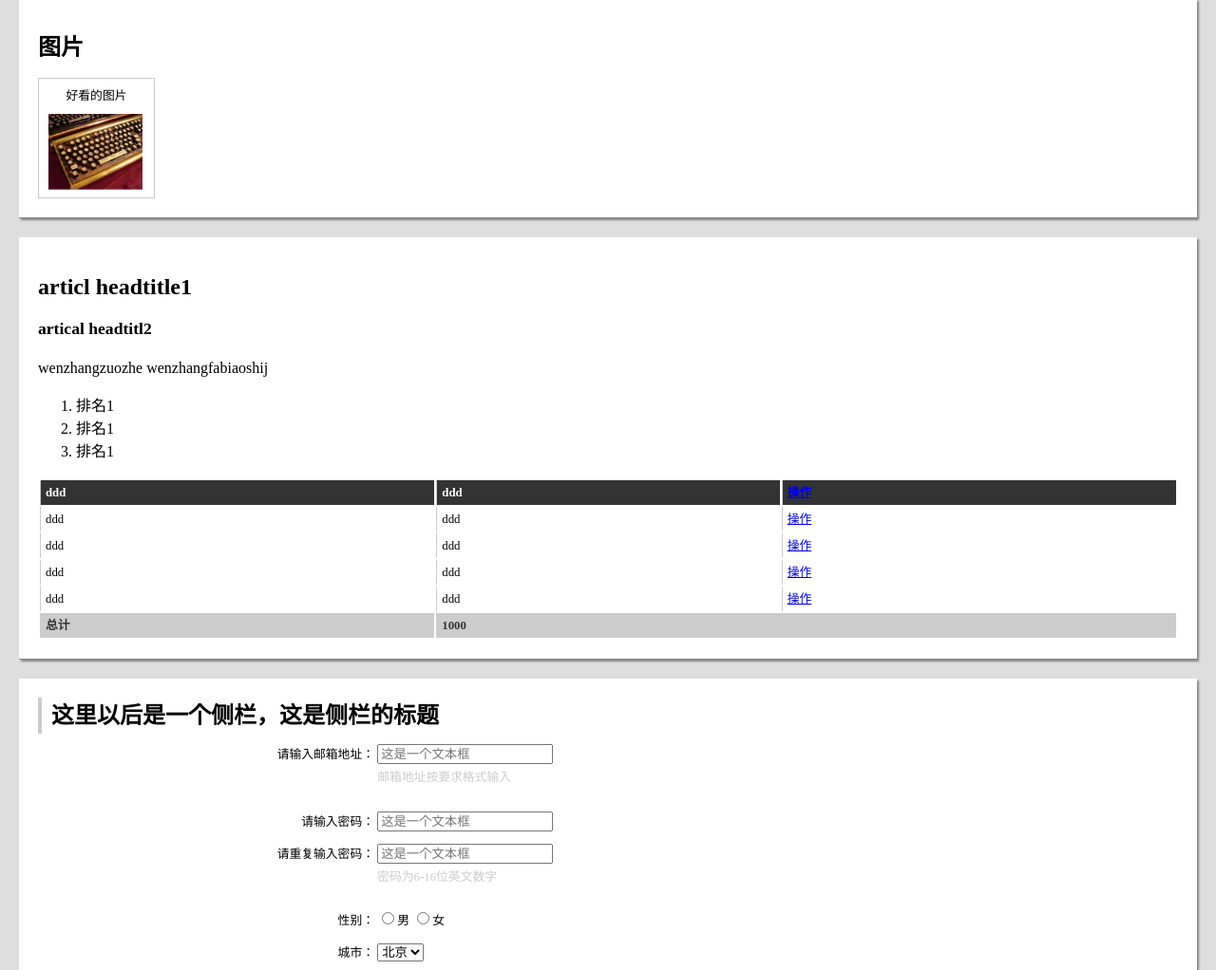
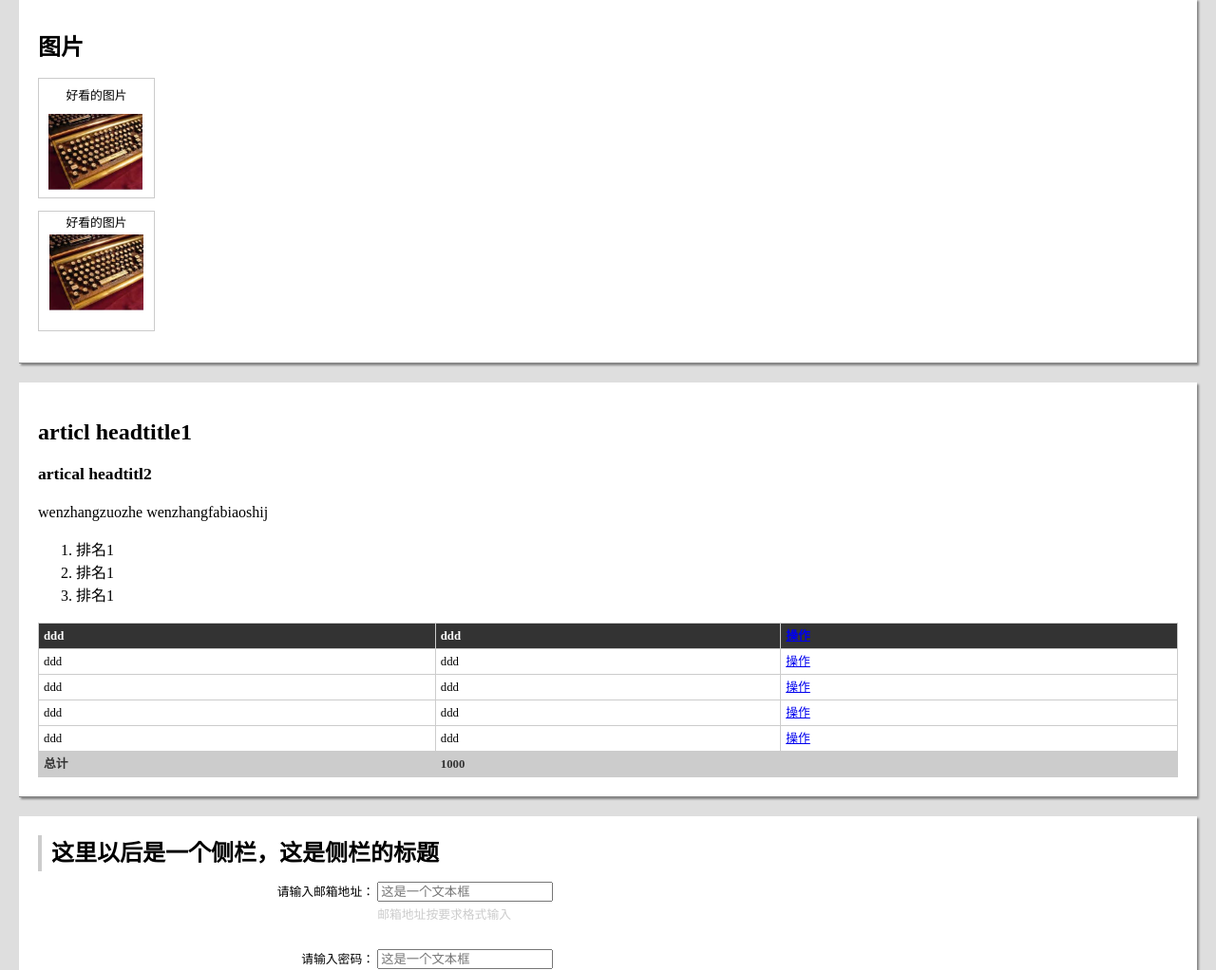
Before and after one commit to songqiaoyi/IFE_learning, a plain HTML site: page task2/main.html in a window 1280 px wide. Shown: the part 1667-2689 px from the top of the page at 95% size. Drawn offline with Linux system fonts and the light colour scheme.

Commit message:
dl dt dd

```diff
--- a/task2/main.html
+++ b/task2/main.html
@@ -54,6 +54,10 @@
                 </div>
 
             </div>
+            <dl>
+                <dt>好看的图片</dt>
+                <dd><span></span><img src="pic/task1.png" alt=""></dd>
+            </dl>
 
         </article>
 
--- a/task2/task2.css
+++ b/task2/task2.css
@@ -73,12 +73,28 @@ article .pic-wrapper img{
     width: 99px;
     height: 80px;
 }
+dl{
+    font-size: 0.8em;
+    width: 121px;
+    height: 125px;
+    border: 1px solid #CBCBCB;
+    text-align: center;
+}
+dl dd{
+    margin: 0;
+}
+dl img{
+
+    width: 99px;
+    height: 80px;
+}
 table{
     width: 100%;
     font-size: 0.8em;
+    border-collapse: collapse;
 }
 table tr{
-    border-top: 1px solid #CCC;
+    border: 1px solid #CCC;
 }
 table tr:first-child{
     background-color: #333;
```
Also changed, not shown: task2/README.md, 2 other files.
